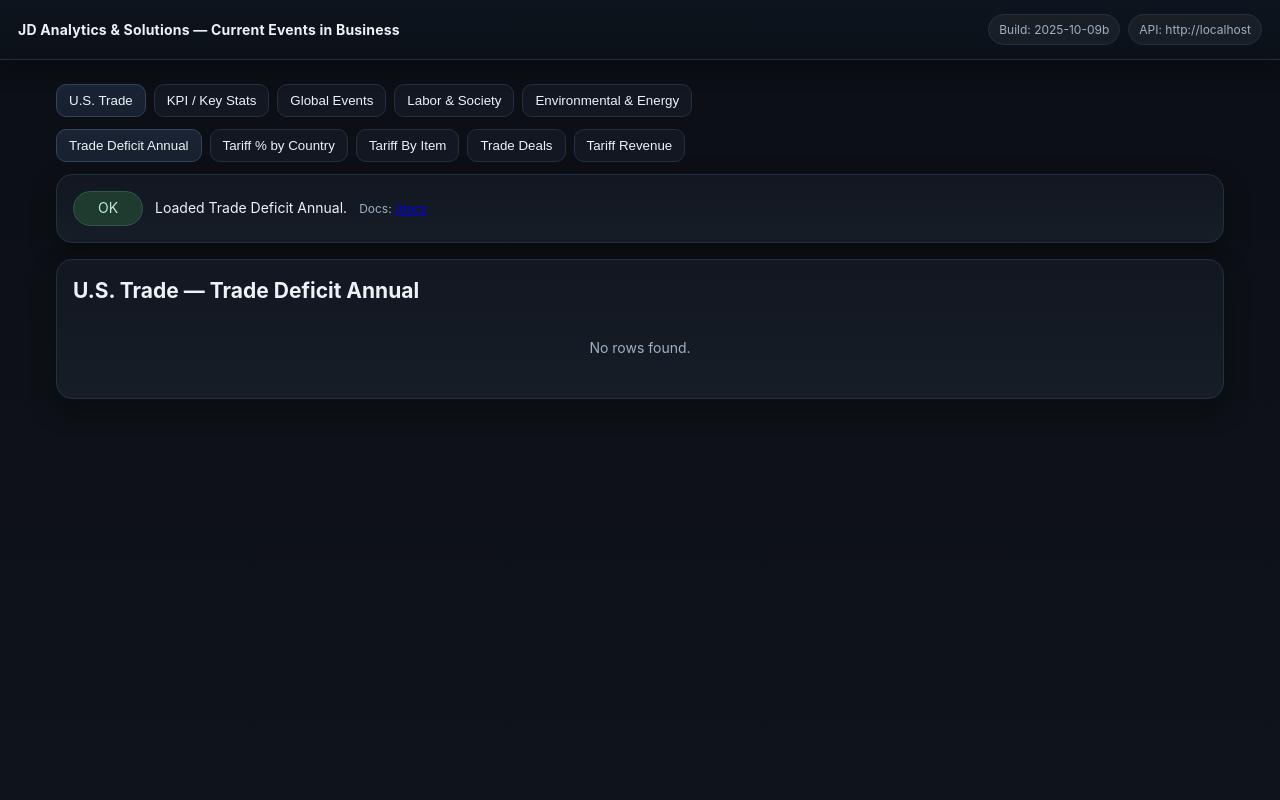
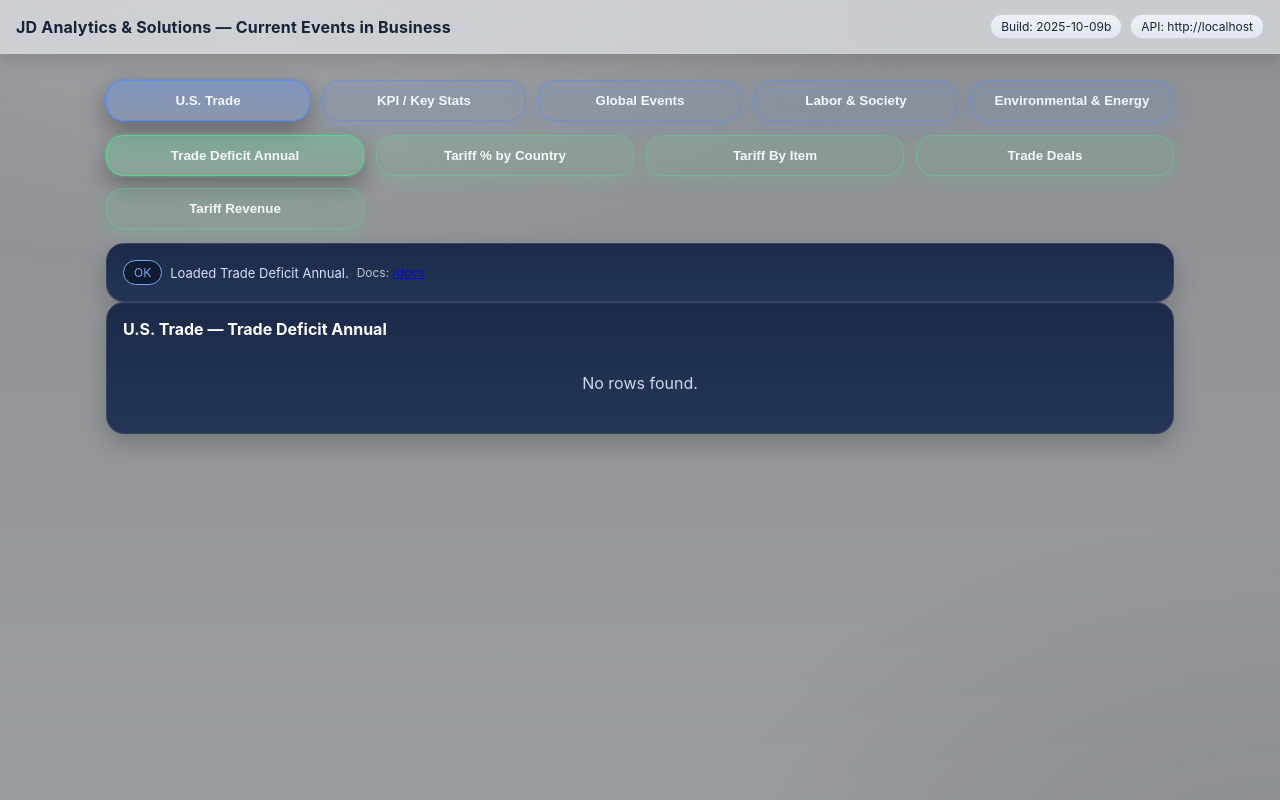
Before and after one commit to jdanalyticsandsolutions/jdas-dashboard, a FastAPI app: page / in a window 1280 px wide. Run offline with FastAPI, Linux system fonts and the light colour scheme; data that the repository does not hold is empty.

Commit message:
Update style.css

```diff
--- a/static/style.css
+++ b/static/style.css
@@ -1,102 +1,187 @@
-/* JDAS minimal UI — clean, robust, no external deps */
+/* ======================================
+   JD Analytics & Solutions
+   Current Events in Business Dashboard
+   Hybrid: Battleship/Navy + Clean Structure
+   ====================================== */
 
 :root{
-  --bg:#0c0f14;
-  --panel:#121721;
-  --panel-2:#161d27;
-  --text:#eef2f7;
-  --muted:#9fb0c3;
-  --accent:#4da3ff;
-  --accent-2:#61d095;
-  --danger:#ff6b6b;
-  --border:#223042;
-  --shadow:rgba(0,0,0,.35);
-  --radius:16px;
+  /* Battleship palette (old) */
+  --bg-battleship: #8d8f92;
+  --bg-battleship-2:#9a9da0;
+
+  /* Navy scales */
+  --navy-800:#172338;  /* deep navy (text/title) */
+  --navy-700:#1b2a48;  /* panel/button base */
+  --navy-600:#243557;  /* hover/raised */
+  --navy-500:#2d3d63;  /* active/focus */
+
+  /* Accents */
+  --blue-400:#5a8dee;  /* categories */
+  --blue-300:#7aa3f1;
+  --teal-400:#61d095;  /* subtabs */
+  --teal-300:#7be0b0;
+
+  /* Steel + text */
+  --steel-300:#ccd2da;
+  --steel-200:#dde3ea;
+  --text-100:#f4f7fb;  /* near white */
+  --text-200:#e9eef5;
+  --text-400:#3a4658;  /* dark text on light bg */
+  --muted:#5d6b7f;
+  --danger:#e14b4b;
+
+  /* Shared */
+  --radius:18px;
+  --shadow:0 10px 24px rgba(0,0,0,.22);
+  --border-dark:rgba(255,255,255,.12);
 }
 
-*{box-sizing:border-box}
+/* ===== Base / Reset ===== */
+*{box-sizing:border-box;margin:0;padding:0}
 html,body{height:100%}
+
 body{
-  margin:0; background:linear-gradient(180deg,#0b0f15 0%, #0f141a 100%);
-  color:var(--text); font:14px/1.45 Inter,ui-sans-serif,system-ui,-apple-system,Segoe UI,Roboto,Helvetica,Arial;
+  font-family:Inter,ui-sans-serif,system-ui,-apple-system,Segoe UI,Roboto,Helvetica,Arial,sans-serif;
+  color:var(--text-400);
+  background:linear-gradient(180deg,var(--bg-battleship) 0%, var(--bg-battleship-2) 100%);
 }
 
+/* Optional soft lighting (old) */
+body::before{
+  content:"";
+  position:fixed; inset:0;
+  pointer-events:none; z-index:0;
+  background:
+    radial-gradient(1200px 600px at 20% -10%, rgba(255,255,255,.18), transparent 60%),
+    radial-gradient(1000px 600px at 100% 110%, rgba(0,0,0,.10), transparent 60%);
+}
+
+/* ===== App Bar ===== */
 .appbar{
   position:sticky; top:0; z-index:10;
   display:flex; align-items:center; justify-content:space-between;
-  gap:12px; padding:14px 18px;
-  background:linear-gradient(180deg,#0e141d 0%, #0b1118 100%);
-  border-bottom:1px solid var(--border);
-  box-shadow:0 6px 24px var(--shadow);
+  gap:12px; padding:14px 16px;
+  background:rgba(232,235,240,.65);
+  backdrop-filter:blur(8px) saturate(1.1);
+  border-bottom:1px solid var(--steel-300);
+  box-shadow:0 6px 16px rgba(0,0,0,.12);
 }
-.title{font-weight:700; letter-spacing:.2px}
-.right{display:flex; gap:8px; align-items:center}
+.title{ color:var(--navy-800); font-size:16px; font-weight:700; letter-spacing:.2px }
+.right{ display:flex; gap:8px; align-items:center }
 .pill{
-  padding:6px 10px; border:1px solid var(--border);
-  border-radius:999px; background:rgba(255,255,255,.05);
-  color:var(--muted); font-size:12px;
+  border:1px solid var(--steel-300);
+  color:var(--navy-800);
+  background:linear-gradient(180deg,#eef2f7,#e3e8ee);
+  border-radius:999px; padding:4px 10px; font-size:12px;
 }
 
-.container{max-width:1200px; margin:24px auto; padding:0 16px}
+/* ===== Layout ===== */
+.container{ max-width:1100px; margin:0 auto; padding:16px; position:relative; z-index:1 }
 
-.category-bar, .subtable-bar{
-  display:flex; flex-wrap:wrap; gap:8px;
-  margin-bottom:12px;
+/* ===== Category / Subtable NAV ===== */
+/* Old used CSS grid; keep it for neat wrapping */
+.category-bar, .subtable-bar{ display:grid; gap:12px; margin:10px 0 14px }
+.category-bar{ grid-template-columns:repeat(5, minmax(0,1fr)) }
+.subtable-bar{ grid-template-columns:repeat(auto-fill, minmax(220px,1fr)) }
+
+.nav-btn{
+  padding:12px 14px;
+  border-radius:var(--radius);
+  font-weight:600; cursor:pointer;
+  transition:transform .06s ease, box-shadow .15s ease, border-color .15s ease, background .15s ease;
 }
-.nav-btn{
-  appearance:none; border:1px solid var(--border);
-  background:var(--panel); color:var(--text);
-  padding:8px 12px; border-radius:10px; cursor:pointer;
-  transition:transform .06s ease, background .15s ease, border-color .15s ease;
+
+/* Category buttons (blue accent) */
+.category-bar .nav-btn{
+  background:linear-gradient(180deg, rgba(90,141,238,.16), rgba(90,141,238,.08));
+  border:1px solid rgba(90,141,238,.55);
+  color:var(--text-100);
+  box-shadow:0 6px 16px rgba(90,141,238,.22);
 }
-.nav-btn:hover{transform:translateY(-1px); border-color:#2d3d53}
-.nav-btn.active{background:linear-gradient(180deg,#1a2435,#16202e); border-color:#33445b}
-.nav-btn:focus{outline:2px solid var(--accent); outline-offset:2px}
+.category-bar .nav-btn:hover{
+  transform:translateY(-1px);
+  border-color:var(--blue-400);
+  box-shadow:0 8px 24px rgba(90,141,238,.28);
+}
+.category-bar .nav-btn.active{
+  background:linear-gradient(180deg, rgba(90,141,238,.40), rgba(90,141,238,.20));
+  border-color:var(--blue-400);
+  box-shadow:0 0 0 2px rgba(90,141,238,.25), 0 10px 26px rgba(0,0,0,.35);
+}
 
+/* Subtable buttons (teal accent) */
+.subtable-bar .nav-btn{
+  background:linear-gradient(180deg, rgba(97,208,149,.16), rgba(97,208,149,.08));
+  border:1px solid rgba(97,208,149,.50);
+  color:var(--text-100);
+  box-shadow:0 6px 14px rgba(97,208,149,.20);
+}
+.subtable-bar .nav-btn:hover{
+  transform:translateY(-1px);
+  border-color:var(--teal-400);
+  box-shadow:0 8px 22px rgba(97,208,149,.26);
+}
+.subtable-bar .nav-btn.active{
+  background:linear-gradient(180deg, rgba(97,208,149,.38), rgba(97,208,149,.20));
+  border-color:var(--teal-400);
+  box-shadow:0 0 0 2px rgba(97,208,149,.22), 0 10px 24px rgba(0,0,0,.32);
+}
+
+/* ===== Cards ===== */
 .card{
-  background:linear-gradient(180deg, var(--panel) 0%, var(--panel-2) 100%);
-  border:1px solid var(--border);
+  background:linear-gradient(180deg, var(--navy-700), var(--navy-600));
+  color:var(--text-200);
+  border:1px solid rgba(255,255,255,.10);
   border-radius:var(--radius);
   padding:16px;
-  box-shadow:0 10px 26px var(--shadow);
-  margin-bottom:16px;
+  box-shadow:var(--shadow);
+  transition:border-color .2s ease, transform .08s ease;
 }
-.card-title{margin:0 0 8px 0}
+.card:hover{ border-color:var(--steel-300) }
+.card-title{ margin:0 0 10px; font-size:16px; font-weight:700; color:#fff }
 
-.status{display:flex; gap:12px; align-items:center}
+/* ===== Status ===== */
+.status{ display:flex; align-items:center; gap:8px; color:#d7e3f7; font-size:13px }
 .badge{
-  display:inline-block; min-width:70px; text-align:center;
-  padding:6px 10px; border-radius:999px; background:#2a3344; color:#c9d6ea;
-  border:1px solid var(--border);
+  border-radius:999px; padding:4px 10px; font-size:12px;
+  background:#0f1b30; border:1px solid rgba(255,255,255,.14); color:var(--text-100);
 }
-.badge.ok{background:#1f3a2f; color:#bfe9d0; border-color:#2b5a46}
-.badge.err{background:#3a2124; color:#ffd3d3; border-color:#6b2e36}
-.hint{color:var(--muted); font-size:12px}
+.badge.ok{ color:var(--blue-300); border-color:var(--blue-300) }
+.badge.err{ color:var(--danger); border-color:rgba(225,75,75,.6) }
+.hint{ color:#e6ebf3; opacity:.8; font-size:12px }
 
-.empty{
-  color:var(--muted);
-  padding:24px; text-align:center;
+/* ===== Table ===== */
+.tablewrap{
+  overflow:auto; border-radius:12px;
+  border:1px solid var(--border-dark);
+  background:#0f1b30;
 }
-.loading{
-  color:var(--text); opacity:.85;
-  padding:24px; text-align:center;
-}
-
-.tablewrap{
-  overflow:auto; border:1px solid var(--border); border-radius:12px;
-}
-table{border-collapse:collapse; width:100%; background:#0f1520}
+table{ width:100%; border-collapse:collapse; font-size:14px; color:var(--text-100) }
 thead th{
   position:sticky; top:0; z-index:1;
-  background:#162031; color:#cfe1ff; text-align:left;
-  padding:10px 12px; border-bottom:1px solid #27364b;
-  font-weight:600;
+  background:#13223a; color:#e8eefb; text-align:left;
+  padding:10px; border-bottom:1px solid rgba(255,255,255,.14);
 }
 tbody td{
-  padding:10px 12px; border-bottom:1px solid #1e2a3c; color:#e7edf7;
+  padding:10px; border-bottom:1px dashed rgba(255,255,255,.12); vertical-align:top;
   white-space:nowrap; text-overflow:ellipsis; overflow:hidden;
 }
-tbody tr:hover{background:#131c2b}
+tbody tr:hover{ background:rgba(90,141,238,.08) }
 
-.spacer{height:40px}
-.error{color:var(--danger)}
+/* ===== Messages ===== */
+.empty, .loading{ padding:24px; text-align:center; color:#cfd8ea }
+@keyframes pulse{ 0%,100%{opacity:.55} 50%{opacity:1} }
+.loading{ animation:pulse 1.2s ease-in-out infinite }
+
+/* ===== Helpers ===== */
+.spacer{ height:14px }
+.hidden{ display:none !important }
+.error{ color:#ff99aa }
+
+/* ===== Embeds ===== */
+iframe{ border-radius:12px }
+
+/* ===== Responsive ===== */
+@media (max-width:700px){
+  .card-title{ font-size:15px }
+}
```
